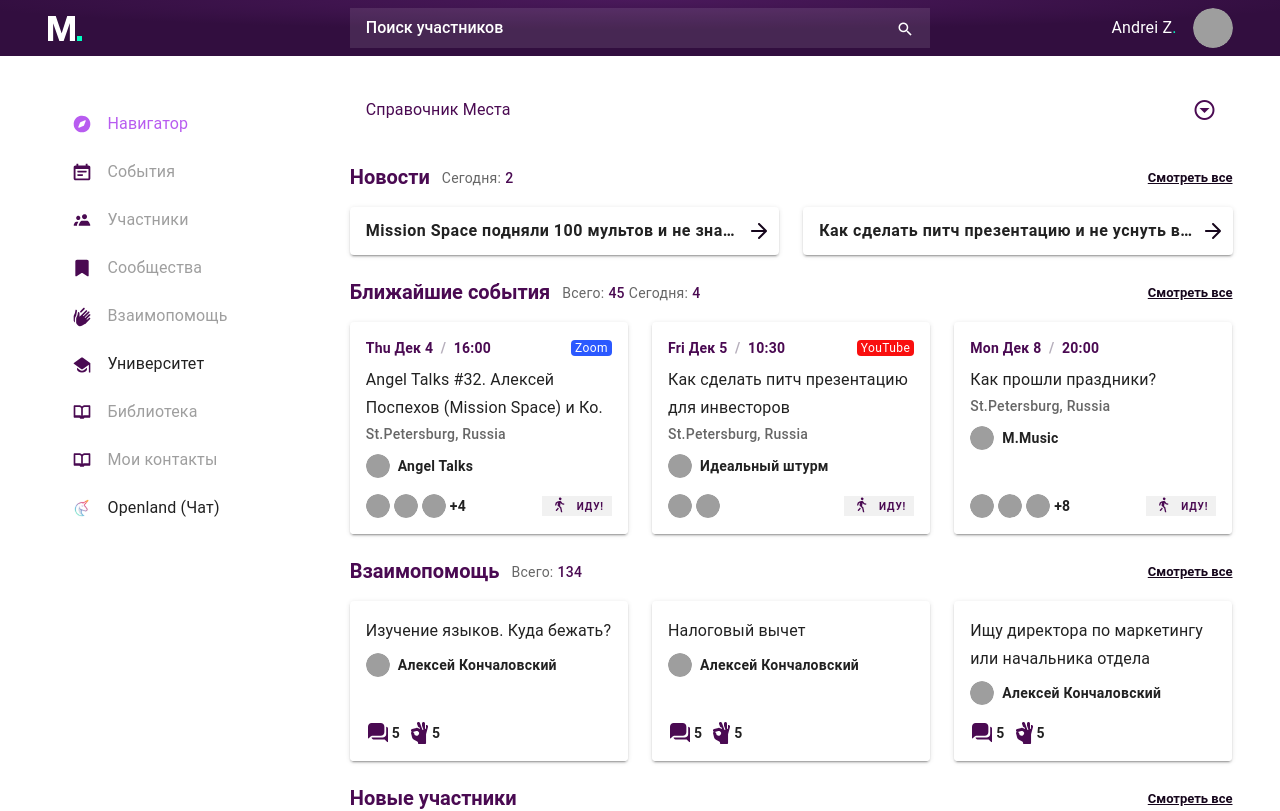
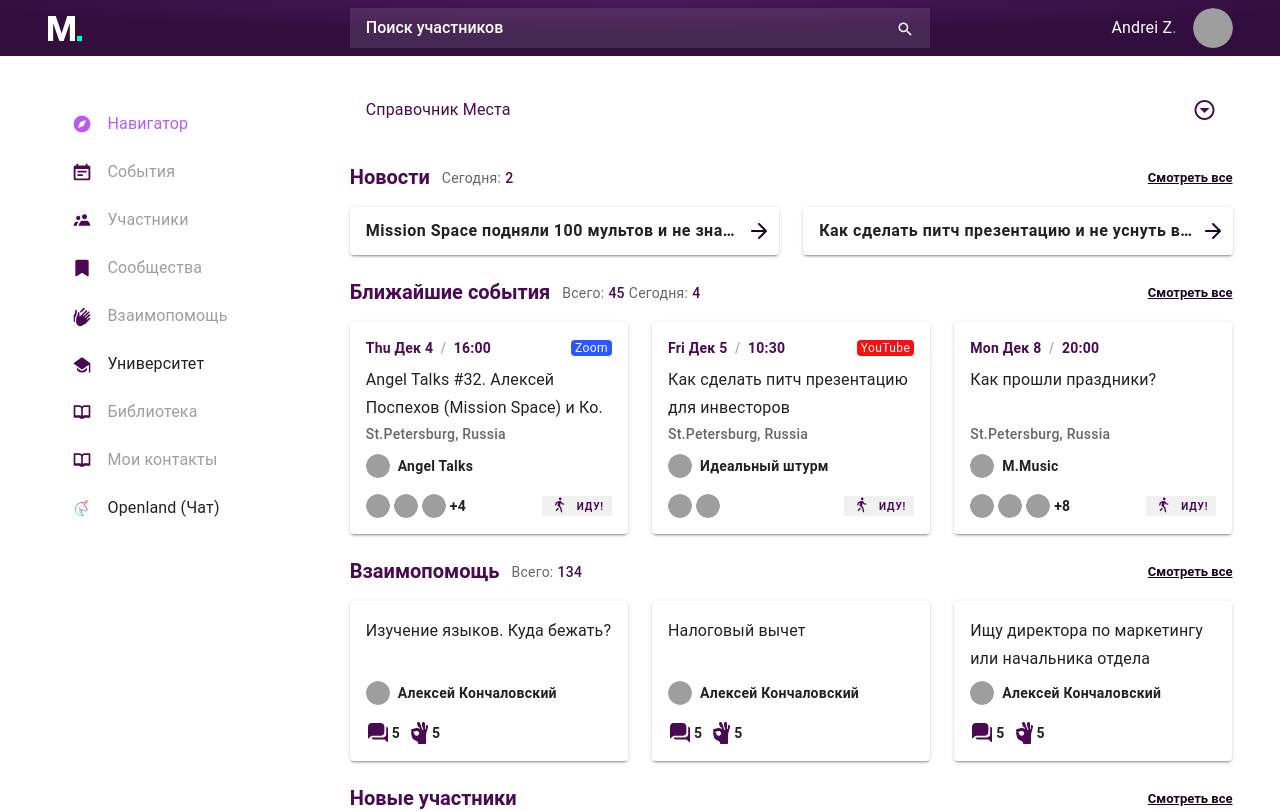
Before and after one commit to Andrei-Zhulid/mesto-start-page, a Vue app: page / in a window 1280 px wide. Shown: the top 811 px of the page. Built offline with nearby package versions, Linux system fonts and the light colour scheme; grey boxes are pictures that could not be loaded.

Commit message:
Chenged MCard child elements alignment

```diff
--- a/src/components/MCard.vue
+++ b/src/components/MCard.vue
@@ -2,8 +2,7 @@
   <v-card
     :to="to"
     v-ripple="false"
-    class="no-pseudo-opacity pa-4"
-    :class="{ 'pb-12': $slots.footer }"
+    class="no-pseudo-opacity d-flex flex-column pa-4"
   >
     <div
       v-if="$slots.header"
@@ -13,8 +12,8 @@
     </div>
 
     <div
-      v-if="title || $slots.title || subtitle || $slots.subtitle"
-      :class="{ 'mb-2': $slots.default || $slots.footer }"
+      v-if="title || $slots.title"
+      class="flex-grow-1"
     >
       <slot name="title">
         <span
@@ -22,6 +21,9 @@
           class="two-lines text-subtitle-1"
         >{{ title }}</span>
       </slot>
+    </div>
+
+    <div v-if="subtitle || $slots.subtitle">
       <slot name="subtitle">
         <span
           v-if="subtitle"
@@ -32,7 +34,10 @@
 
     <div
       v-if="$slots.default"
-      :class="{ 'mb-2': $slots.footer }"
+      :class="{
+        'mt-2': title || $slots.title || subtitle || $slots.subtitle,
+        'mb-4': $slots.footer
+      }"
     >
       <slot/>
     </div>
@@ -40,8 +45,7 @@
     <v-footer
       v-if="$slots.footer"
       color="white"
-      absolute
-      class="pa-4 pt-0"
+      class="pa-0"
     >
       <slot name="footer"/>
     </v-footer>
```
